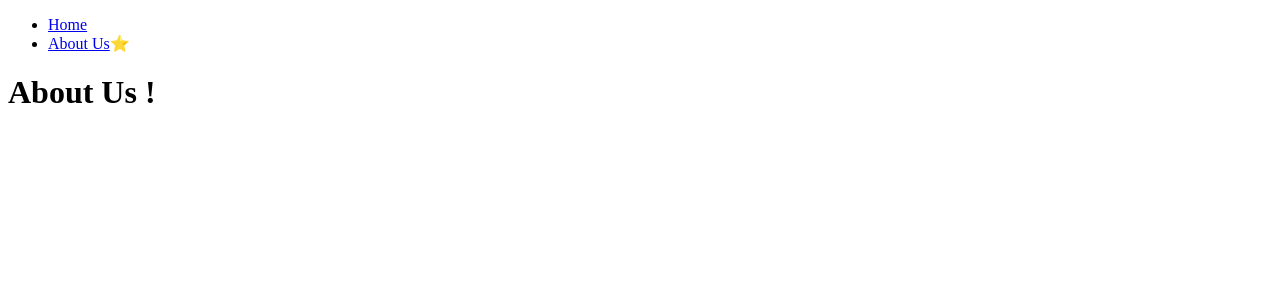
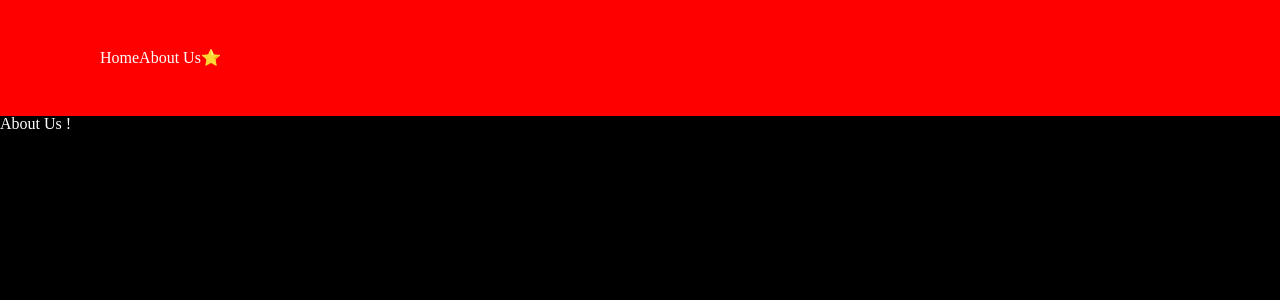
Before and after one commit to songyc04/nextjs-movieapp, a Next.js app: page /about-us in a window 1280 px wide. Shown: the top 300 px of the page. Built offline with nearby package versions, Linux system fonts and the light colour scheme.

Commit message:
second commit

```diff
--- a/app/layout.jsx
+++ b/app/layout.jsx
@@ -1,3 +1,5 @@
+import "@styles/global.css";
+
 import Navigation from "../components/navigation.jsx";
 
 export const metadata = {
--- a/components/navigation.jsx
+++ b/components/navigation.jsx
@@ -3,10 +3,12 @@
 import Link from "next/link";
 import { usePathname } from "next/navigation";
 
+import styles from "@styles/navigation.module.css";
+
 export default function Navigation() {
   const path = usePathname();
   return (
-    <nav>
+    <nav className={styles.nav}>
       <ul>
         <li>
           <Link href="/">Home</Link>{path === "/" ? "⭐" : ""}
--- a/jsconfig.json
+++ b/jsconfig.json
@@ -3,7 +3,8 @@
     "baseUrl": ".",
     "paths": {
       "@app/*": ["app/*"],
-      "@components/*": ["components/*"]
+      "@components/*": ["components/*"],
+      "@styles/*": ["styles/*"]
     }
   }
 }
--- /dev/null
+++ b/styles/global.css
@@ -0,0 +1,70 @@
+@import url(//fonts.googleapis.com/earlyaccess/notosanskr.css);
+
+body {
+  background-color: black;
+  font-family: 'Noto Sans KR';
+  color: white;
+  font-size: 18px;
+}
+
+a {
+  color: inherit;
+  text-decoration: none;
+}
+
+a:hover {
+  text-decoration: underline;
+}
+
+/*
+Reset CSS
+*/
+
+/* http://meyerweb.com/eric/tools/css/reset/
+   v2.0 | 20110126
+   License: none (public domain)
+*/
+
+html, body, div, span, applet, object, iframe,
+h1, h2, h3, h4, h5, h6, p, blockquote, pre,
+a, abbr, acronym, address, big, cite, code,
+del, dfn, em, img, ins, kbd, q, s, samp,
+small, strike, strong, sub, sup, tt, var,
+b, u, i, center,
+dl, dt, dd, ol, ul, li,
+fieldset, form, label, legend,
+table, caption, tbody, tfoot, thead, tr, th, td,
+article, aside, canvas, details, embed,
+figure, figcaption, footer, header, hgroup,
+menu, nav, output, ruby, section, summary,
+time, mark, audio, video {
+	margin: 0;
+	padding: 0;
+	border: 0;
+	font-size: 100%;
+	font: inherit;
+	vertical-align: baseline;
+}
+/* HTML5 display-role reset for older browsers */
+article, aside, details, figcaption, figure,
+footer, header, hgroup, menu, nav, section {
+	display: block;
+}
+body {
+	line-height: 1;
+}
+ol, ul {
+	list-style: none;
+}
+blockquote, q {
+	quotes: none;
+}
+blockquote:before, blockquote:after,
+q:before, q:after {
+	content: '';
+	content: none;
+}
+table {
+	border-collapse: collapse;
+	border-spacing: 0;
+}
--- /dev/null
+++ b/styles/navigation.module.css
@@ -0,0 +1,9 @@
+.nav {
+  background-color: red;
+  padding: 50px 100px;
+  display: flex;
+}
+
+.nav ul {
+  display: flex;
+}
```
